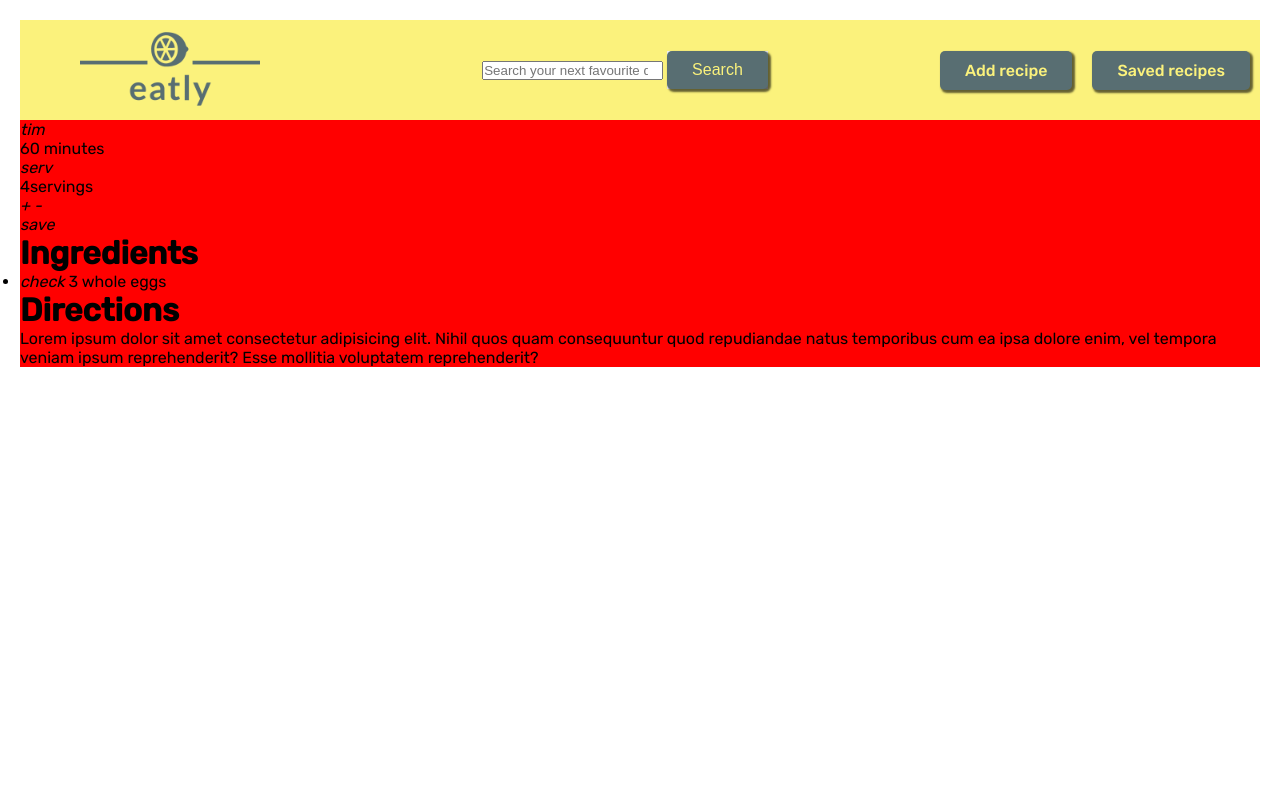
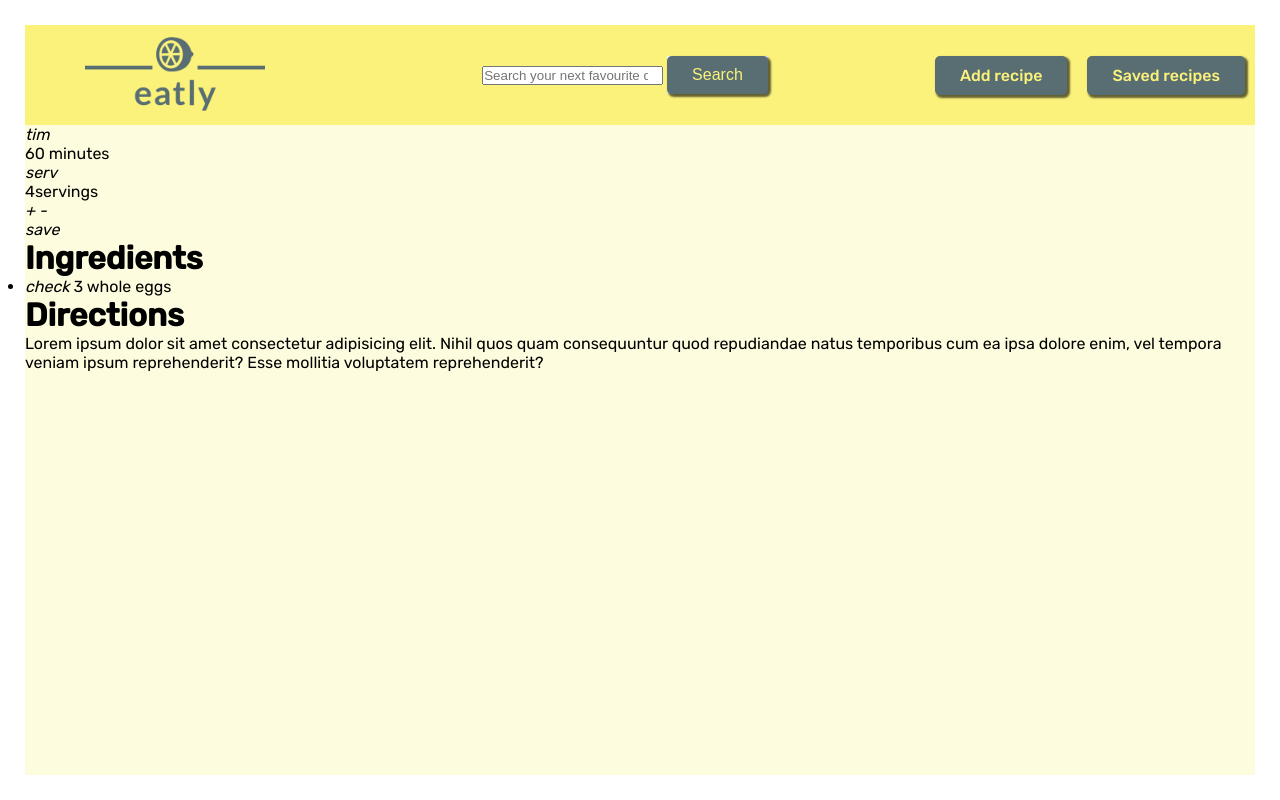
Before and after one commit to femas1/eatly, a website: page index.html in a window 1280 px wide. Drawn offline with Linux system fonts and the light colour scheme.

Commit message:
fix header and body positioning and padding

```diff
--- a/sass/abstracts/_variables.scss
+++ b/sass/abstracts/_variables.scss
@@ -1,4 +1,5 @@
 $color-primary: #fbf27c;
+$color-primary-light: lighten(#fbf27c, 20);
 $color-secondary: #586E72;
 
 $brick-red: #D1495B;
--- a/sass/base/_base.scss
+++ b/sass/base/_base.scss
@@ -14,5 +14,4 @@ body {
     font-family: 'Rubik', sans-serif;
     box-sizing: border-box;
     font-size: 1.6rem;
-    padding: 2rem;
 }
--- /dev/null
+++ b/sass/layout/_body.scss
@@ -0,0 +1,6 @@
+body {
+    height: 100vh;
+    display: flex;
+    align-items: center;
+    padding: 2.5rem;
+}
--- a/sass/layout/_container.scss
+++ b/sass/layout/_container.scss
@@ -1,3 +1,4 @@
 .container {
-    background-color: red;
+    height: 100%;
+    background-color: $color-primary-light;
 }
--- a/sass/main.scss
+++ b/sass/main.scss
@@ -11,3 +11,4 @@
 
 @import "layout/header";
 @import "layout/container";
+@import "layout/body";
```
Also changed, not shown: css/style.css, 1 other file.
